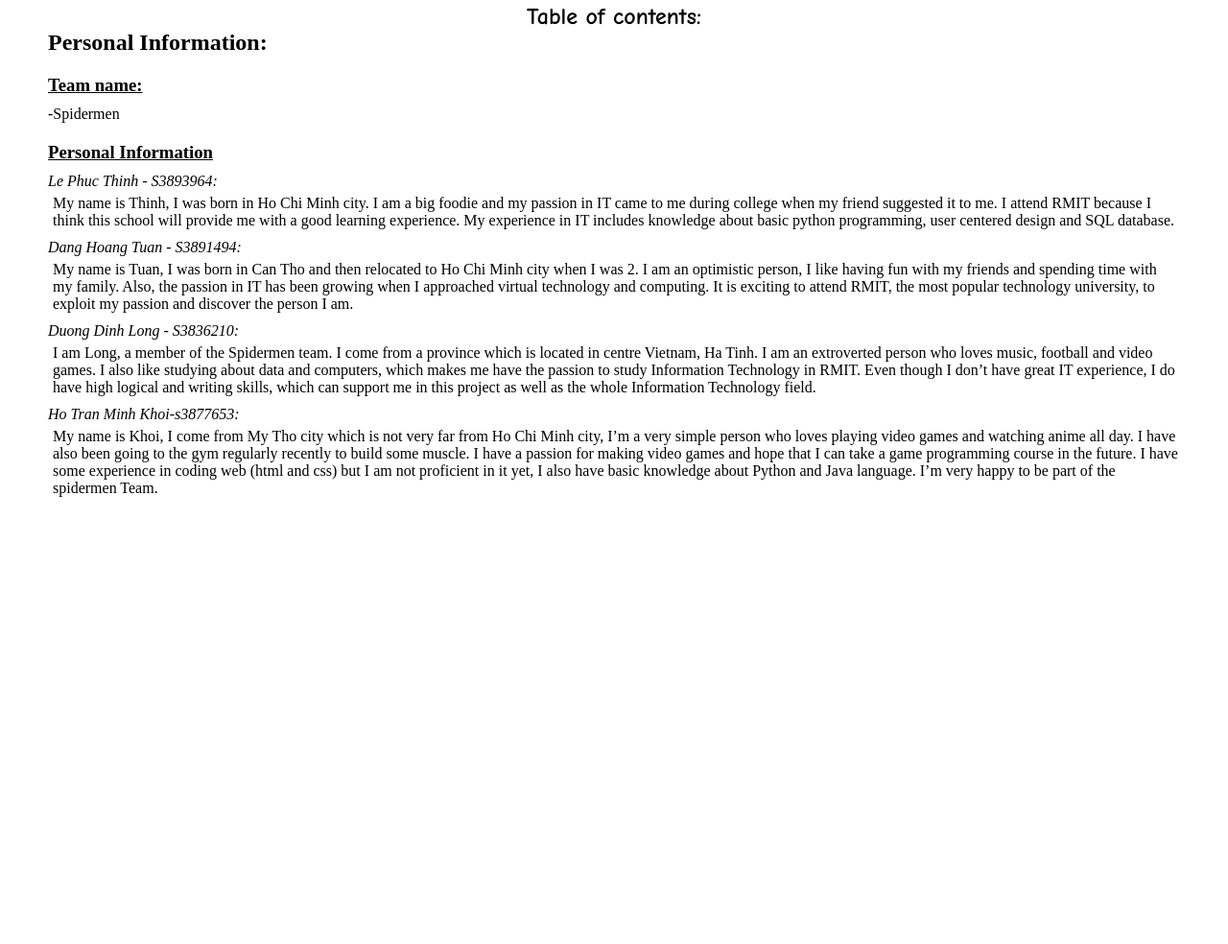
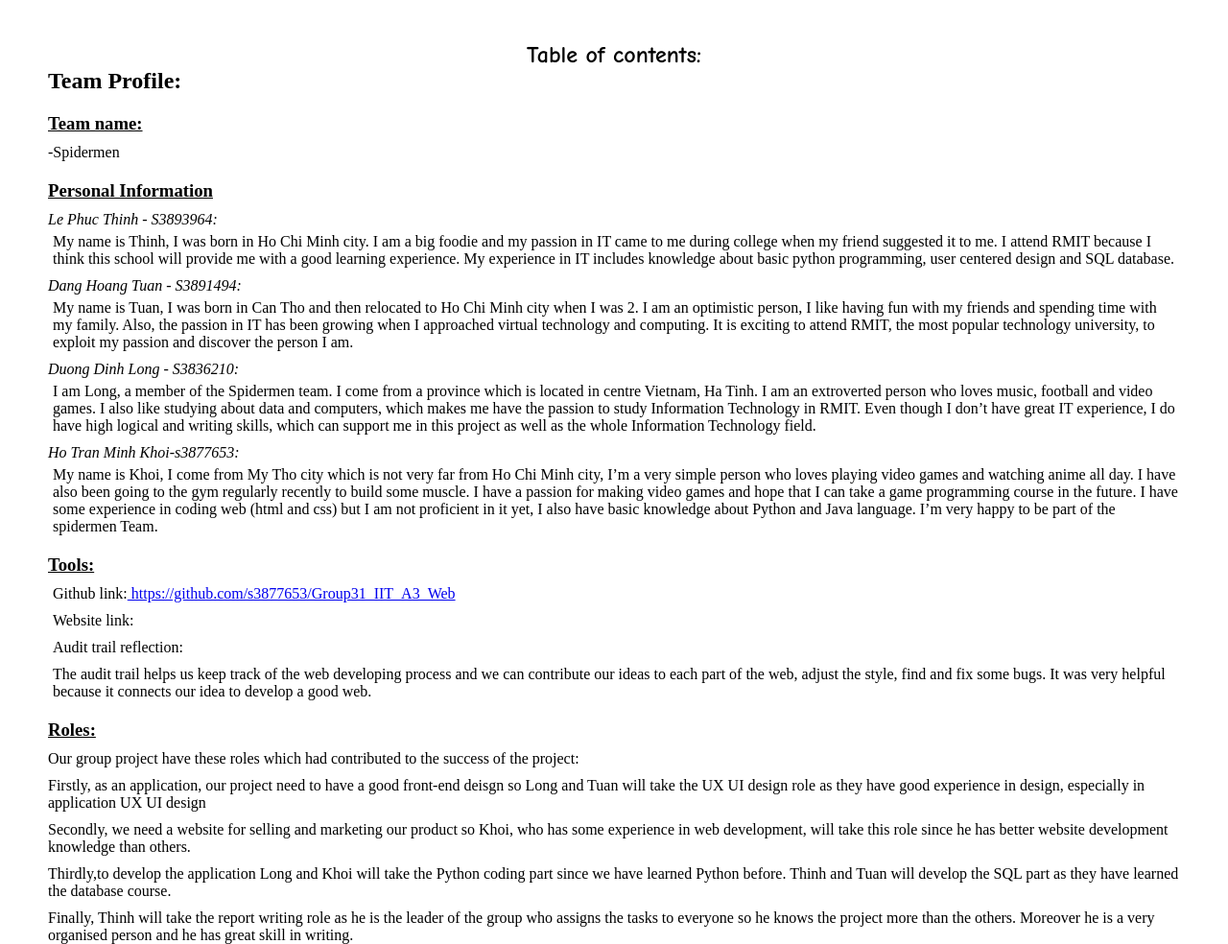
Before and after one commit to s3877653/Group31_IIT_A3_Web, a plain HTML site: page index.html in a window 1280 px wide. Shown: the part 647-1631 px from the top of the page at 96% size. Before the commit the page ends 1175 px from the top, so only its background shows below. Drawn offline with Linux system fonts and the light colour scheme.

Commit message:
add tools and roles

```diff
--- a/index.html
+++ b/index.html
@@ -50,7 +50,7 @@
             <h2 class="toc-title">Table of contents:</h2>
         </div>
         <div class="team-profile">
-            <h2>Personal Information:</h2>
+            <h2>Team Profile:</h2>
             <h3>Team name:</h3>
             <p>-Spidermen</p>
             <h3>Personal Information</h3>
@@ -65,13 +65,26 @@
             <p><i>Ho Tran Minh Khoi-s3877653:</i></p>
             <p style="margin: 5px 0px 10px 5px">My name is Khoi, I come from My Tho city which is not very far from Ho Chi Minh city, I’m a very simple person who loves playing video games and watching anime all day. I have also been going to the gym regularly recently to build some muscle. I have a passion for making video games and hope that I can take a game programming course in the future. I have some experience in coding web (html and css) but I am not proficient in it yet, I also have basic knowledge about Python and Java language. I’m very happy to be part of the spidermen Team.</p>
         </div>
-        <div class="tools"></div>
+        <div class="tools">
+            <h3>Tools:</h3>
+            <p style="margin: 5px 0px 10px 5px">Github link:<a href="https://github.com/s3877653/Group31_IIT_A3_Web"> https://github.com/s3877653/Group31_IIT_A3_Web</a></p>
+            <p style="margin: 5px 0px 10px 5px">Website link:</p>
+            <p style="margin: 5px 0px 10px 5px">Audit trail reflection:</p>
+            <p style="margin: 5px 0px 10px 5px">The audit trail helps us keep track of the web developing process and we can contribute our ideas to each part of the web, adjust the style, find and fix some bugs. It was very helpful because it connects our idea to develop a good web.</p>
+        </div>
         <div class="project-description">
             <div class="overview"></div>
             <div class="Detailed-Description">
                 <div class="aims"></div>
                 <div class="Plans-and-Progress  "></div>
-                <div class="roles"></div>
+                <div class="roles">
+                    <h3>Roles:</h3>
+                    <p> Our group project have these roles which had contributed to the success of the project:</p>
+                    <p>Firstly, as an application, our project need to have a good front-end deisgn so Long and Tuan will take the UX UI design role as they have good experience in design, especially in application UX UI design</p>
+                    <p>Secondly, we need a website for selling and marketing our product so Khoi, who has some experience in web development, will take this role since he has better website development  knowledge than others.</p>
+                    <p>Thirdly,to develop the application Long and Khoi will take the Python coding part since we have learned Python before. Thinh and Tuan will develop the SQL part as they have learned the database course.</p>
+                    <p>Finally, Thinh will take the report writing role as he is the leader of the group who assigns the tasks to everyone so he knows the project more than the others. Moreover he is a very organised person and he has great skill in writing.</p>
+                </div>
                 <div class="scope-and-limits"></div>
                 <div class="tool-and-technology"></div>
                 <div class="testing"></div>
--- a/style.css
+++ b/style.css
@@ -7,6 +7,9 @@ h3{
     margin-top: 20px;
     margin-bottom: 10px;
     text-decoration: underline;
+}
+p{
+    margin-top: 10px;
 }
 .main{
     margin:0px 50px 0 50px;
```
